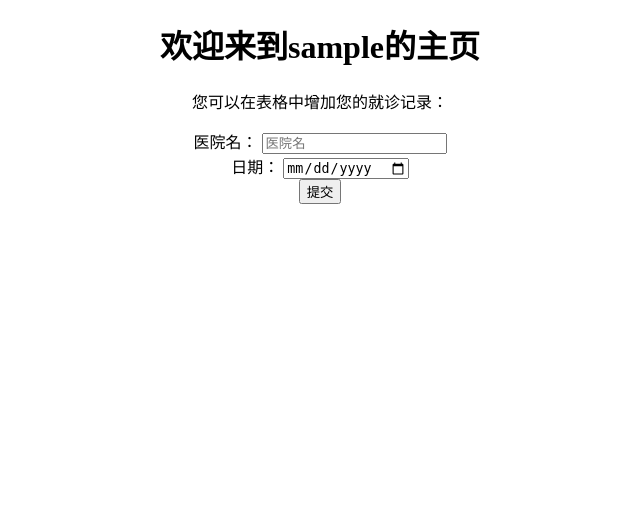
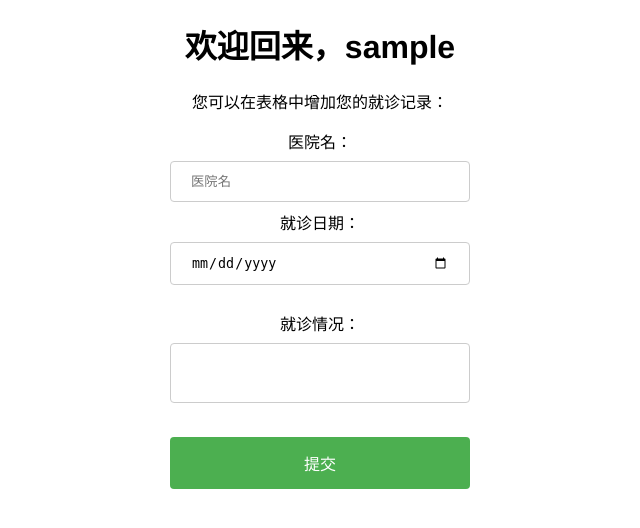
Before and after one commit to SummerGua/mysite, a Flask app: a page that uses templates/userhome.html in a window 1280 px wide. Shown: the top 528 px of the page, without its empty margins (320-960 px from the left). Run offline with Flask 2, Linux system fonts and the light colour scheme; the visitor is signed in with stand-in values (Sample User, id 1); data comes from the database, SQL or seed files in the repository; data that the repository does not hold is empty; some libraries are stand-ins or nearby versions.

Commit message:
增加样式和非空检测

```diff
--- a/app.py
+++ b/app.py
@@ -27,8 +27,9 @@ class User(UserMixin, db.Model):
 class Health(db.Model):
     __tablename__ = 'health'
     id = db.Column(db.Integer, autoincrement=True, primary_key=True, nullable=False)
-    hospitalname = db.Column(db.String(40))
+    hospitalname = db.Column(db.String(40), nullable=False)
     date = db.Column(db.Date, nullable=False)
+    details = db.Column(db.String(200),nullable=False)
     user_name = db.Column(db.VARCHAR(20), db.ForeignKey('account.username'))
 
 
@@ -74,13 +75,19 @@ def update():
     if request.method == 'POST':
         hospital_name = request.form.get('hospitalname')
         date = request.form.get('date')
-        healthinfo = Health()
-        healthinfo.hospitalname = hospital_name
-        healthinfo.date = date
-        healthinfo.user_name = current_user.username
-        db.session.add(healthinfo)
-        db.session.commit()
-        return redirect(url_for('userhome',username=current_user.username))
+        details = request.form.get('details')
+        if len(details) > 1 and len(hospital_name) > 2:
+            healthinfo = Health()
+            healthinfo.hospitalname = hospital_name
+            healthinfo.date = date
+            healthinfo.user_name = current_user.username
+            healthinfo.details = details
+            db.session.add(healthinfo)
+            db.session.commit()
+            return redirect(url_for('userhome',username=current_user.username))
+        else:
+            flash("输入不可为空!")
+            return redirect(url_for('userhome', username=current_user.username))
 
 
 @app.route('/adduser', methods=['POST', 'GET'])
@@ -91,7 +98,6 @@ def adduser():
         password = request.form.get('password')
         password2 = request.form.get('password2')
         u = User.query.filter(User.username == username).first()
-        print('??' + u)
         if u:
             flash('用户名已存在，请重新输入！')
             return redirect(url_for('index'))
--- a/templates/index.html
+++ b/templates/index.html
@@ -8,7 +8,7 @@
     <script src="https://cdn.staticfile.org/twitter-bootstrap/3.3.7/js/bootstrap.min.js"></script>
 </head>
 <body>
-<h1 align="center">欢迎登陆健康管理系统！</h1>
+<h1 align="center">欢迎注册</h1>
 {% with messages=get_flashed_messages() %}
     {% if messages %}
         <div>
--- a/templates/login.html
+++ b/templates/login.html
@@ -9,15 +9,15 @@
     <script src="https://cdn.staticfile.org/twitter-bootstrap/3.3.7/js/bootstrap.min.js"></script>
 </head>
     <body>
-        {% with messages=get_flashed_messages() %}
+        <form action = "{{ url_for('login') }}" method = "POST">
+            <h1 align="center">欢迎登录健康管理系统！</h1>
+            {% with messages=get_flashed_messages() %}
             {% if messages %}
             <div>
                 <p>{{ messages }}</p>
             </div>
             {% endif %}
         {% endwith %}
-        <form action = "{{ url_for('login') }}" method = "POST">
-            <h1 align="center">欢迎登录</h1>
             <div class="form-group">
                 <label for="username">用户名</label>
                 <input type="text" class="form-control" id="username" name ="username" placeholder="username">
--- a/templates/userhome.html
+++ b/templates/userhome.html
@@ -6,31 +6,78 @@
     <style>
         body{
             text-align: center;
+            font-family:"Helvetica Neue","Luxi Sans","DejaVu Sans",Tahoma,"Hiragino Sans GB","Microsoft Yahei",sans-serif;
+        }
+        button{
+            background-color: #4CAF50; /* Green */
+            border: none;
+            color: white;
+            padding: 15px 32px;
+            text-align: center;
+            text-decoration: none;
+            display: inline-block;
+            font-size: 16px;
+            border-radius:3px;
+        }
+        input{
+            width: 300px;
+            padding: 12px 20px;
+            margin: 8px 0;
+            display: inline-block;
+            border: 1px solid #ccc;
+            border-radius: 4px;
+            box-sizing: border-box;
+        }
+        button{
+            width: 300px;
+            background-color: #4CAF50;
+            color: white;
+            padding: 14px 20px;
+            margin: 8px 0;
+            border: none;
+            border-radius: 4px;
+            cursor: pointer;
         }
     </style>
 </head>
 <body>
-    <h1>欢迎来到{{ current_user.username }}的主页</h1>
+    <h1>欢迎回来，{{ current_user.username }}</h1>
     {% for infos in info %}
     <tr>
         <td>医院：{{ infos.hospitalname }}</td>
         <td>日期：{{ infos.date }}</td>
+        <td>就诊情况：{{ infos.details }}</td>
     </tr><br>
     {% endfor %}
     <p>您可以在表格中增加您的就诊记录：</p>
+    {% with messages=get_flashed_messages() %}
+    {% if messages %}
+        <div>
+            {% for message in messages %}
+                <p style="color: red">{{ message }}</p>
+            {% endfor %}
+        </div>
+    {% endif %}
+    {% endwith %}
     <form action = "{{ url_for('update') }}" method = "POST">
-        <div class="form-group">
+        <div>
             <label>
-                医院名：
-                <input type="text" class="form-control" name ="hospitalname" placeholder="医院名">
+                医院名：<br>
+                <input type="text" name ="hospitalname" placeholder="医院名">
             </label>
         </div>
-        <div class="form-group">
+        <div>
             <label>
-                日期：
-                <input type="date" class="form-control" name="date" placeholder="日期">
+                就诊日期：<br>
+                <input type="date" name="date" placeholder="日期">
             </label>
-        </div>
+        </div><br>
+        <div>
+            <label>
+                就诊情况：<br>
+                <input style="height: 60px" type="text" name="details">
+            </label>
+        </div><br>
         <button type="submit" value="submit">提交</button>
     </form>
 </body>
```
